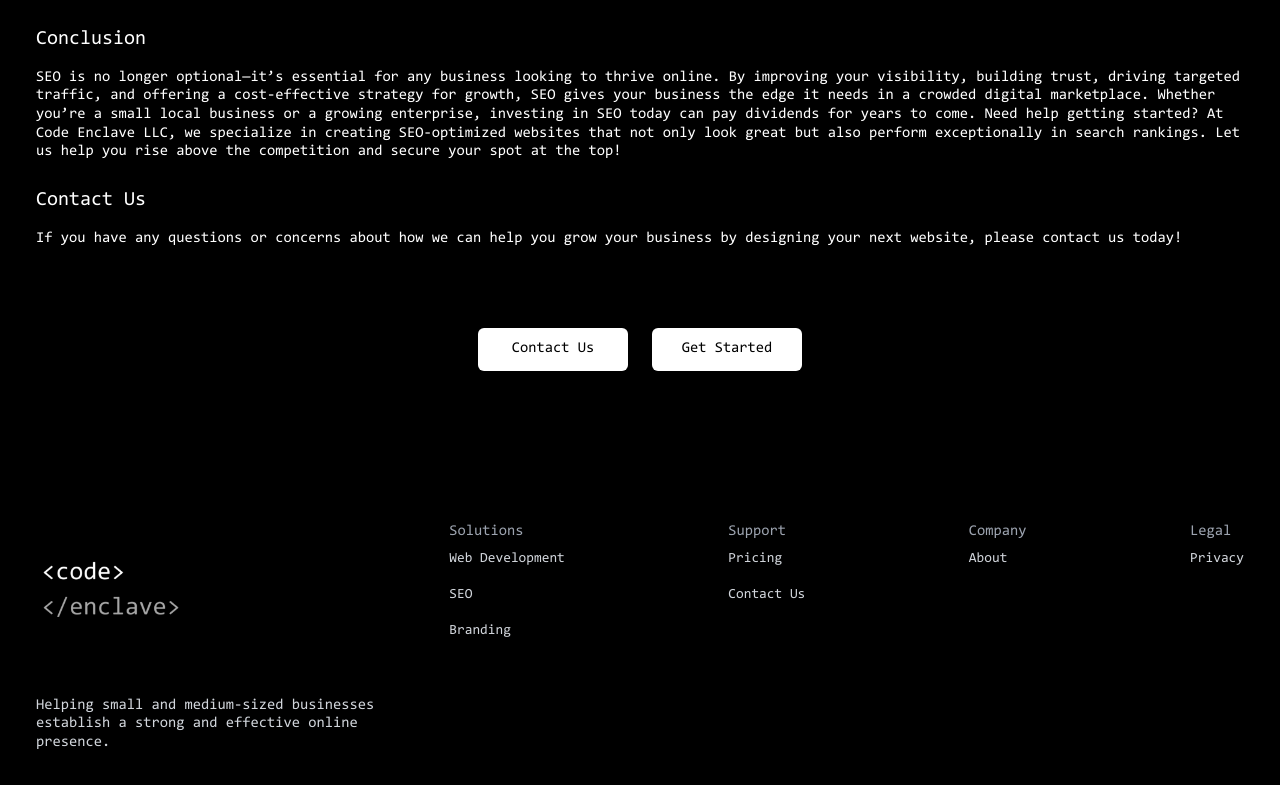
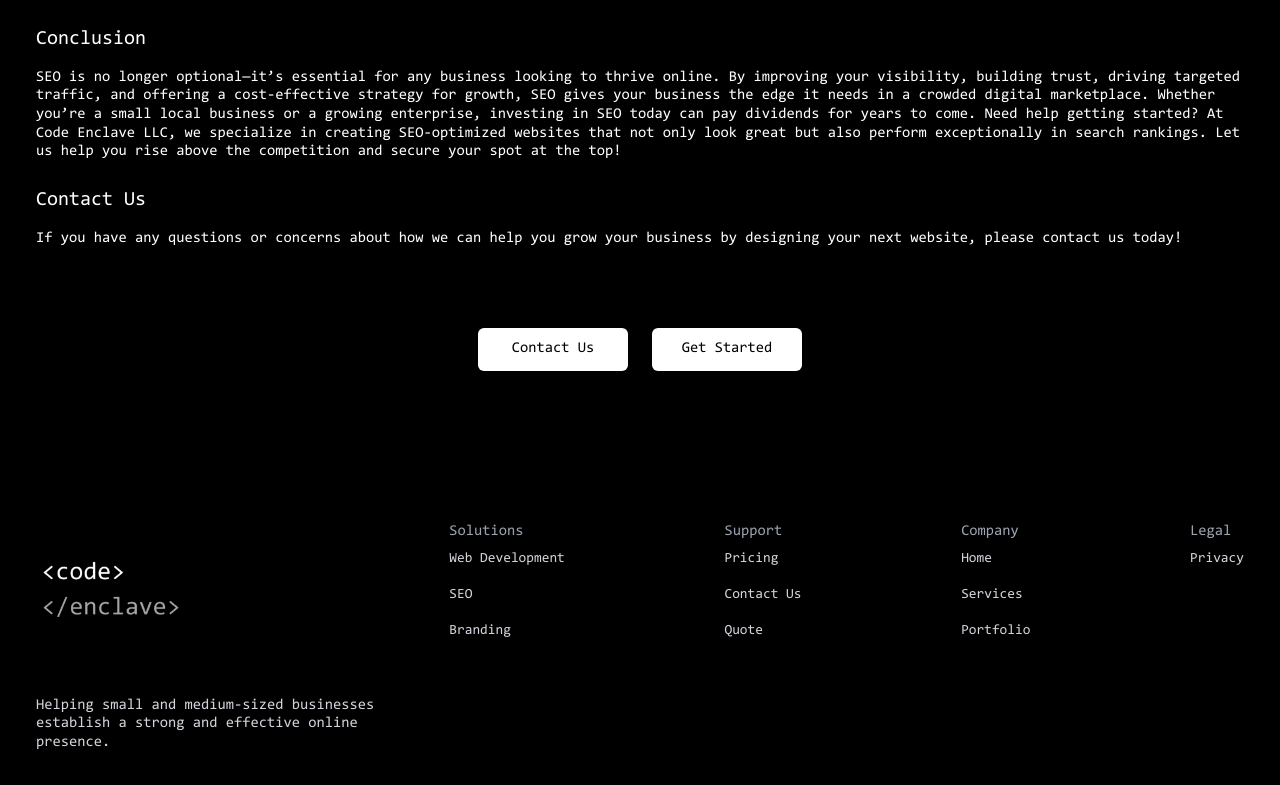
Before and after one commit to marioclayton/newWebsiteCodeEnclave, a React (Vite) app: page /SEO in a window 1280 px wide. Shown: the part 1440-2225 px from the top of the page. Built offline with nearby package versions, Linux system fonts and the light colour scheme.

Commit message:
added footer links

```diff
--- a/src/components/Footer.jsx
+++ b/src/components/Footer.jsx
@@ -39,12 +39,15 @@ const Footer = () => {
         <ul>
             <li className='py-2 text-sm'><Link to='/Services'>Pricing</Link></li>
             <li className='py-2 text-sm'><Link to='/ContactUs'>Contact Us</Link></li>
+            <li className='py-2 text-sm'><Link to='/Quote'>Quote</Link></li>
         </ul>
     </div>
     <div>
         <h6 className='font-medium text-gray-400'>Company</h6>
         <ul>
-            <li className='py-2 text-sm'><Link to='/'>About</Link></li>
+            <li className='py-2 text-sm'><Link to='/'>Home</Link></li>
+            <li className='py-2 text-sm'><Link to='/Services'>Services</Link></li>
+            <li className='py-2 text-sm'><Link to='/Portfolio'>Portfolio</Link></li>
         </ul>
     </div>
     <div>
```
